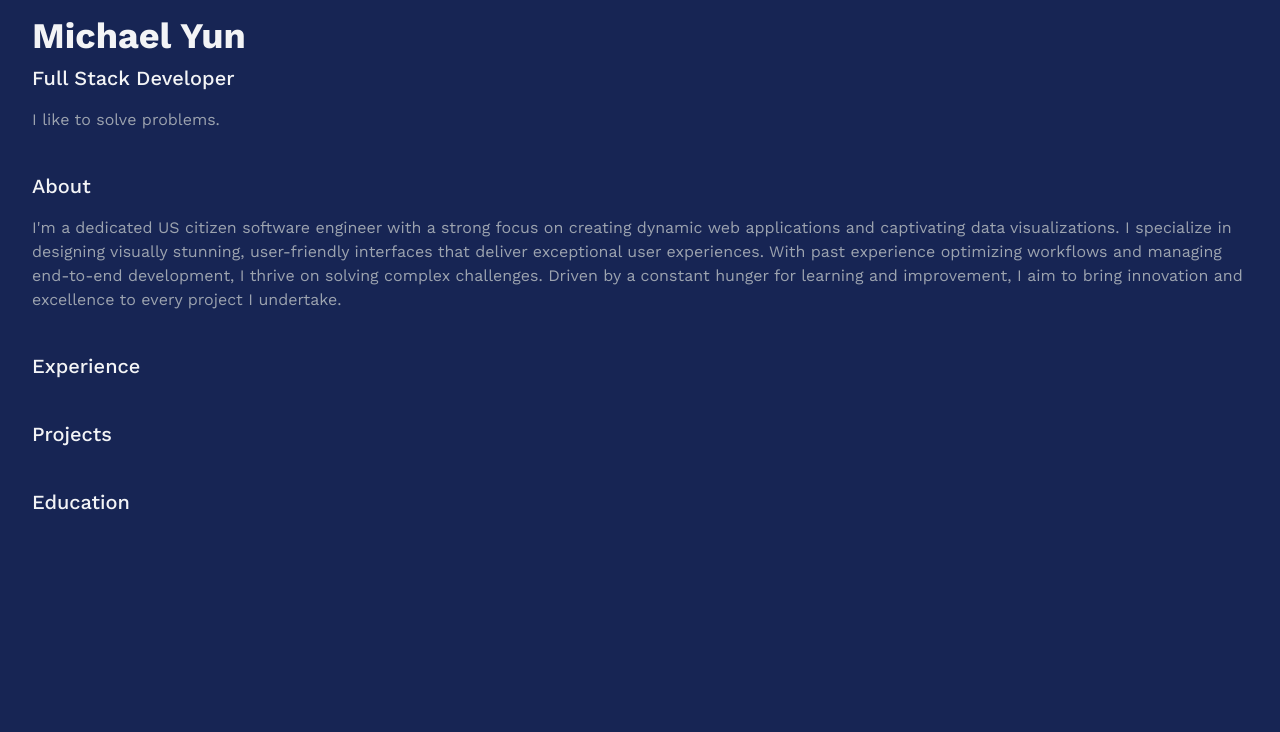
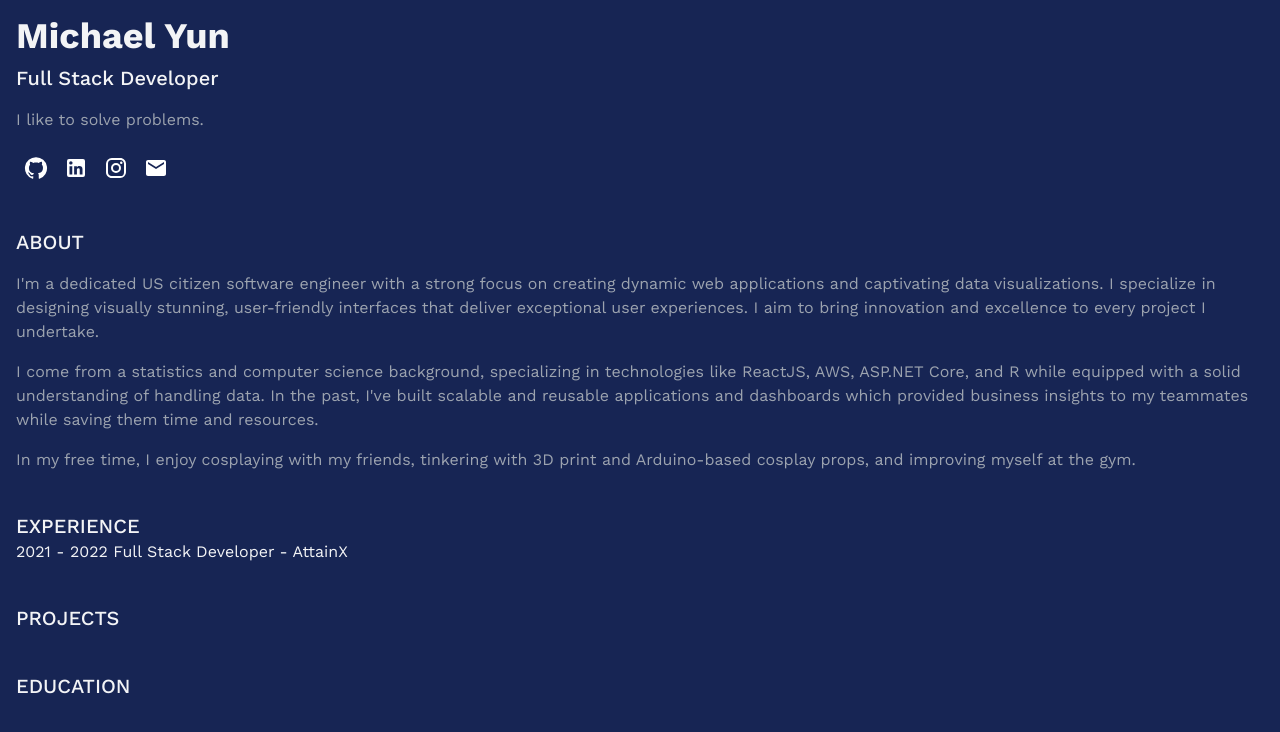
Before and after one commit to myun11/personal_website, a React (Vite) app: page / in a window 1280 px wide. Shown: the top 732 px of the page. Built offline with nearby package versions, Linux system fonts and the light colour scheme.

Commit message:
Added social icons

```diff
--- a/package.json
+++ b/package.json
@@ -14,6 +14,10 @@
     "test": "jest --coverage"
   },
   "dependencies": {
+    "@emotion/react": "^11.14.0",
+    "@emotion/styled": "^11.14.0",
+    "@mui/icons-material": "^6.2.1",
+    "@mui/material": "^6.2.1",
     "@react-spring/three": "^9.7.3",
     "@react-three/drei": "^9.102.3",
     "@react-three/fiber": "^8.15.19",
--- a/src/App.jsx
+++ b/src/App.jsx
@@ -1,47 +1,109 @@
 import { useState } from 'react'
-import { Route, BrowserRouter as Router, Routes} from 'react-router-dom';
-import { Home, Home2, About, Projects, Contacts } from './pages';
-
+import GitHubIcon from '@mui/icons-material/GitHub';
+import InstagramIcon from '@mui/icons-material/Instagram';
+import LinkedInIcon from '@mui/icons-material/LinkedIn';
+import Tooltip from '@mui/material/Tooltip';
+import IconButton from '@mui/material/IconButton';
+import EmailIcon from '@mui/icons-material/Email';
+import Link from '@mui/material/Link';
 import './App.css'
 
 import React from 'react'
-import Navbar from './components/Navbar';
 
 const App = () => {
 
   return (
-    <main className="bg-blue-950 bg-cover w-screen h-screen relative">
+    <main className="bg-blue-950 w-screen h-screen">
       <div className="">
-        <div className="flex flex-col justify-center items-start text-gray-100 px-8 py-4">
+        <div className="flex flex-col justify-center items-start text-gray-100 px-4 py-4">
           <h1 className="text-4xl font-bold">Michael Yun</h1>
           <h2 className="text-xl font-medium mt-2">Full Stack Developer</h2>
           <h3 className="text-base text-gray-400 mt-4">
             I like to solve problems.
           </h3>
+          <span className="mt-4">
+            <Tooltip title="GitHub">
+              <Link
+                href="https://github.com/myun11/"
+                rel="noopener"
+                target="_blank"
+                underline="none"
+              >
+                <IconButton aria-label="GitHub">
+                <GitHubIcon sx={{ color: 'white', '&:hover': { color: 'lightgray' } }} />
+                </IconButton>
+              </Link>
+            </Tooltip>
+            <Tooltip title="LinkedIn">
+              <Link
+                href="https://www.linkedin.com/in/michael-yun-6562a3207/"
+                rel="noopener"
+                target="_blank"
+                underline="none"
+              >
+                <IconButton aria-label="LinkedIn">
+                  <LinkedInIcon sx={{ color: 'white', '&:hover': { color: 'lightgray' } }} />
+                </IconButton>
+              </Link>
+            </Tooltip>
+            <Tooltip title="LinkedIn">
+              <Link
+                href="https://www.instagram.com/heybbyitsmichael/"
+                rel="noopener"
+                target="_blank"
+                underline="none"
+              >
+                <IconButton aria-label="Instagram">
+                  <InstagramIcon sx={{ color: 'white', '&:hover': { color: 'lightgray' } }} />
+                </IconButton>
+              </Link>
+            </Tooltip>
+            <Tooltip title="Email Me">
+              <Link
+                href="mailto:yun.michael.ds@gmail.com"
+                target="_blank"
+                rel="noopener"
+                underline="none"
+              >
+                <IconButton aria-label="Email">
+                  <EmailIcon sx={{ color: 'white', '&:hover': { color: 'lightgray' } }} />
+                </IconButton>
+              </Link>
+            </Tooltip>
+          </span>
         </div>
-        <div className ="flex flex-col justify-center items-start text-gray-100 px-8 py-4">
-          <h2 className="text-xl font-medium mt-2">About</h2>
+        <div className ="flex flex-col justify-center items-start text-gray-100 px-4 py-4">
+          <h2 className="text-xl font-medium mt-2 uppercase">About</h2>
           <h3 className="text-base mt-4 text-gray-400 text-start">
-          I'm a dedicated US citizen software engineer with a strong focus on creating
-          dynamic web applications and captivating data visualizations.
-          I specialize in designing visually stunning, user-friendly interfaces that deliver
-          exceptional user experiences.
-          With past experience optimizing workflows and managing end-to-end development,
-          I thrive on solving complex challenges. Driven by a constant hunger for learning
-          and improvement, I aim to bring innovation and excellence to every project I undertake.
+            I'm a dedicated US citizen software engineer with a strong focus on creating
+            dynamic web applications and captivating data visualizations.
+            I specialize in designing visually stunning, user-friendly interfaces that deliver
+            exceptional user experiences. I aim to bring innovation and excellence to every project I undertake.
+          </h3>
+          <h3 className="text-base mt-4 text-gray-400 text-start">
+            I come from a statistics and computer science background, specializing in technologies like
+            ReactJS, AWS, ASP.NET Core, and R while equipped with a solid understanding of handling data.
+            In the past, I've built scalable and reusable applications and
+            dashboards which provided business insights to my teammates while saving them time and resources.
+          </h3>
+          <h3 className="text-base mt-4 text-gray-400 text-start">
+            In my free time, I enjoy cosplaying with my friends, tinkering with 3D print and Arduino-based cosplay props,
+            and improving myself at the gym.
           </h3>
         </div>
 
-        <div className ="flex flex-col justify-center items-start text-gray-100 px-8 py-4">
-          <h2 className="text-xl font-medium mt-2">Experience</h2>
+        <div className ="flex flex-col justify-center items-start text-gray-100 px-4 py-4">
+          <h2 className="text-xl font-medium mt-2 uppercase">Experience</h2>
+          2021 - 2022
+          Full Stack Developer - AttainX
         </div>
 
-        <div className ="flex flex-col justify-center items-start text-gray-100 px-8 py-4">
-          <h2 className="text-xl font-medium mt-2">Projects</h2>
+        <div className ="flex flex-col justify-center items-start text-gray-100 px-4 py-4">
+          <h2 className="text-xl font-medium mt-2 uppercase">Projects</h2>
         </div>
 
-        <div className ="flex flex-col justify-center items-start text-gray-100 px-8 py-4">
-          <h2 className="text-xl font-medium mt-2">Education</h2>
+        <div className ="flex flex-col justify-center items-start text-gray-100 px-4 py-4">
+          <h2 className="text-xl font-medium mt-2 uppercase">Education</h2>
         </div>
         <div>
           {/* <Router>
```
Also changed, not shown: 1 other file (tests, documents, lock files or other folders).
